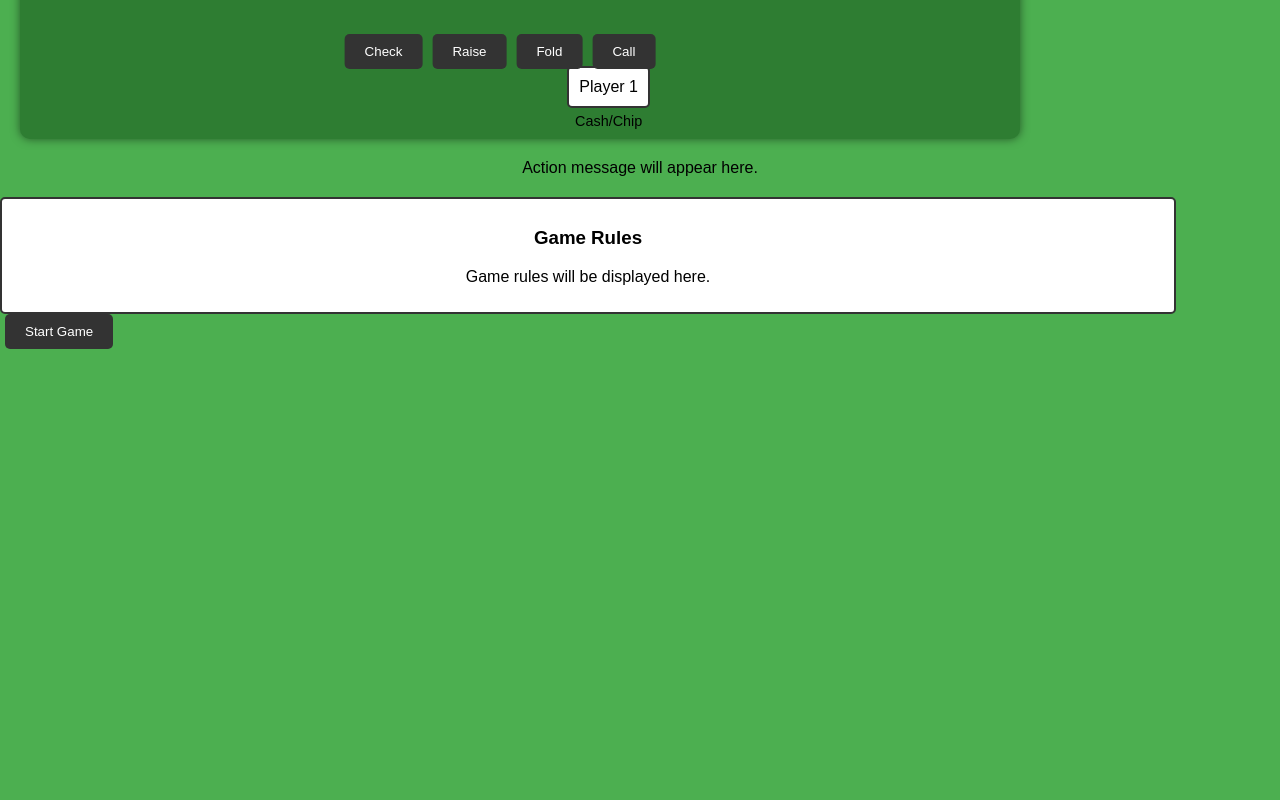
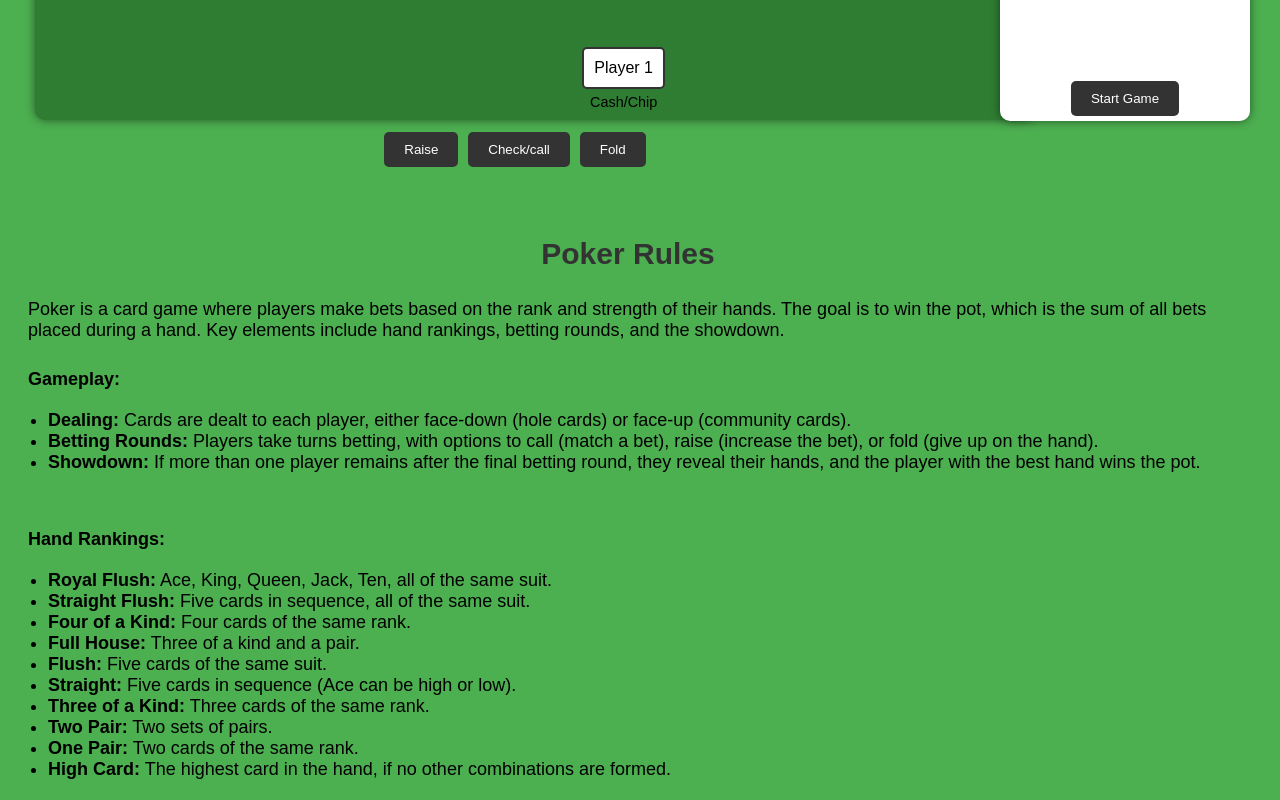
Before and after one commit to Ali-Hassan-2000/Gwent-Poker, a plain HTML site: page index.html in a window 1280 px wide. Shown: the part 460-1260 px from the top of the page. Before the commit the page ends 809 px from the top, so only its background shows below. Drawn offline with Linux system fonts and the light colour scheme.

Commit message:
design completed expet (table content *palyers, cards, bet area*)

```diff
--- a/css/style.css
+++ b/css/style.css
@@ -4,28 +4,123 @@ body {
     background-color: #4CAF50;
     margin: 0;
     padding: 0;
+    position: relative;
 }
 
 /* Web game tilte */
 h1 {
     color: rgb(0, 0, 0);
-    text-align: center;
+    display: flex;
+    justify-content: center;
     font-family: 'Arial', sans-serif;
     font-size: 40px;
+    padding-right: 250px;
+    margin-bottom: 4px;
 }
 
 /* table design */
 .poker-table {
     display: flex;
     position: relative;
-    width: 80%;
+    left: 15px;
     max-width: 1000px;
     height: 500px;
-    margin: 20px;
+    margin: 8px 20px 12px 20px;
     background-color: #2e7d32;
     border-radius: 10px;
     box-shadow: 0 0 10px rgba(0, 0, 0, 0.5);
 }
+
+/* side bar messages */
+.action-message {
+    display: flex;
+    position: absolute;
+    align-items: center;
+    flex-direction: column;
+    justify-content: space-between;
+    height: 100%;
+    top: 54px;
+    right: 30px;
+    border-radius: 10px;
+    box-shadow: 0 0 10px rgba(0, 0, 0, 0.5);
+    background-color: #ffffff;
+    height: 500px;
+    width: 250px;
+}
+
+/* start game button */
+#start-game{
+    display: flex;
+    justify-content: space-between;
+    align-items: center;
+    margin-bottom: 5px;
+}
+
+/* action div that contains action buttons */
+.actions {
+    display: flex;
+    justify-content: center;
+    padding-right: 250px;
+}
+
+/* general buttons design */
+button {
+    background-color: #333;
+    color: white;
+    padding: 10px 20px;
+    border: none;
+    border-radius: 5px;
+    cursor: pointer;
+    margin: 0 5px;
+}
+
+/* button design */
+button:hover {
+    background-color: #555;
+}
+
+/* rules bar */
+.rules {
+    display: flex;
+    flex-direction: column;
+    position: relative;
+    max-width: 1500px;
+    margin: 30px;
+    right: 12px;
+    padding: 10px;
+
+}
+
+/* rules elements */
+.rules h3 {
+    color: #333;
+    font-size: 30px;
+    margin-bottom: 10px;
+    text-align: center;
+}
+
+.rules p {
+    margin-bottom: 10px;
+    font-size: 18px;
+}
+
+.rules span {
+    font-weight: bold;
+}
+
+.rules ul {
+    margin: 10px 0;
+    padding-left: 20px;
+    font-size: 18px;
+}
+
+.rules img {
+    width: 70%;
+    height: auto;
+    box-shadow: 0 0 10px rgba(0, 0, 0, 0.5);
+    border-radius: 5px;
+}
+
 /* ------------------------------------------------------------- stop here*/
 /* general design for player logo */
 .player {
@@ -84,53 +179,3 @@ h1 {
     border-radius: 5px;
     font-size: 1.5em;
 }
-
-/* action div that contains action buttons */
-.actions {
-    display: flex;
-    text-align: center;
-    position: absolute;
-    bottom: 70px;
-    left: 48%;
-    transform: translateX(-50%);
-}
-
-/* general buttons design */
-button {
-    background-color: #333;
-    color: white;
-    padding: 10px 20px;
-    border: none;
-    border-radius: 5px;
-    cursor: pointer;
-    margin: 0 5px;
-}
-
-/* start game button */
-#start-game{
-    display: flex;
-    justify-content: center;
-
-}
-
-/* button design */
-button:hover {
-    background-color: #555;
-}
-
-/* side bar messages */
-.action-message {
-    margin-top: 20px;
-    text-align: center;
-}
-
-/* rules bar */
-.rules {
-    margin-top: 20px;
-    text-align: center;
-    padding: 10px;
-    background-color: #fff;
-    border: 2px solid #333;
-    border-radius: 5px;
-    width: 90%;
-}
--- a/index.html
+++ b/index.html
@@ -37,25 +37,62 @@
             <div class="bet" id="bet">Bet</div>
         </div>
 
-        <div class="actions"> <!-- action buttons div -->
-            <button id="check">Check</button> <!-- check action button (for bet) -->
-            <button id="raise">Raise</button> <!-- raise action button (for bet) -->
-            <button id="fold">Fold</button> <!-- fold action button (for bet) -->
-            <button id="call">Call</button> <!-- call action button (for bet) -->
-        </div>
     </div>
 
-
-    <div class="action-message">
-        <p>Action message will appear here.</p>
+    <div class="actions"> <!-- action buttons div -->
+        <button id="raise">Raise</button> <!-- raise action button (for bet) -->
+        <button id="check/call">Check/call</button> <!-- check or call action button (for bet) -->
+        <button id="fold">Fold</button> <!-- fold action button (for bet) -->
     </div>
 
-    <div class="rules">
-        <h3>Game Rules</h3>
-        <p>Game rules will be displayed here.</p>
+    <div class="action-message"> <!-- this part for showing the user the  (start button at first, results during the game, next hand button to continue playing until the game finished)-->
+        <p>Action message will appear here.</p>
+        <button id="start-game">Start Game</button> <!-- start game button -->
     </div>
 
-    <button id="start-game">Start Game</button> <!-- start game button -->
+    <div class="rules"> <!-- game rules -->
+        <h3>Poker Rules</h3>
+        <p>Poker is a card game where players make bets based on the rank and strength of their hands.
+            The goal is to win the pot, which is the sum of all bets placed during a hand. Key elements include
+            hand rankings, betting rounds, and the showdown.</p>
+
+         <p><span>Gameplay:</span>
+        <ul>
+            <li><span>Dealing:</span> Cards are dealt to each player, either face-down (hole cards) or face-up (community cards).</li>
+            <li><span>Betting Rounds:</span> Players take turns betting, with options to call (match a bet), raise (increase the bet), or fold
+                (give up on the hand).</li>
+            <li><span>Showdown:</span> If more than one player remains after the final betting round, they reveal their hands, and the player with
+                the best hand wins the pot.</li>
+        </ul>
+        </p>
+
+        <p><span>Hand Rankings:</span>
+        <ul>
+            <li><span>Royal Flush:</span> Ace, King, Queen, Jack, Ten, all of the same suit.</li>
+            <li><span>Straight Flush:</span> Five cards in sequence, all of the same suit.</li>
+            <li><span>Four of a Kind:</span> Four cards of the same rank.</li>
+            <li><span>Full House:</span> Three of a kind and a pair.</li>
+            <li><span>Flush:</span> Five cards of the same suit.</li>
+            <li><span>Straight:</span> Five cards in sequence (Ace can be high or low).</li>
+            <li><span>Three of a Kind:</span> Three cards of the same rank.</li>
+            <li><span>Two Pair:</span> Two sets of pairs.</li>
+            <li><span>One Pair:</span> Two cards of the same rank.</li>
+            <li><span>High Card:</span> The highest card in the hand, if no other combinations are formed.</li>
+        </ul>
+        </p>
+
+        <img src="./img/Poker_rules.png">
+
+        <p><span>Betting:</span>
+        <ul>
+            <li><span>Check:</span> If no bet has been made, a player can check, meaning they pass the action to the next player. </li>
+            <li><span>Call:</span> Matching the current bet. </li>
+            <li><span>Raise:</span> Increasing the current bet. </li>
+            <li><span>Fold:</span> Giving up on the hand and forfeiting any bets placed.</li>
+        </ul>
+        </p>
+
+    </div>
 
 </body>
 </html>
```
Also changed, not shown: 1 other file.
